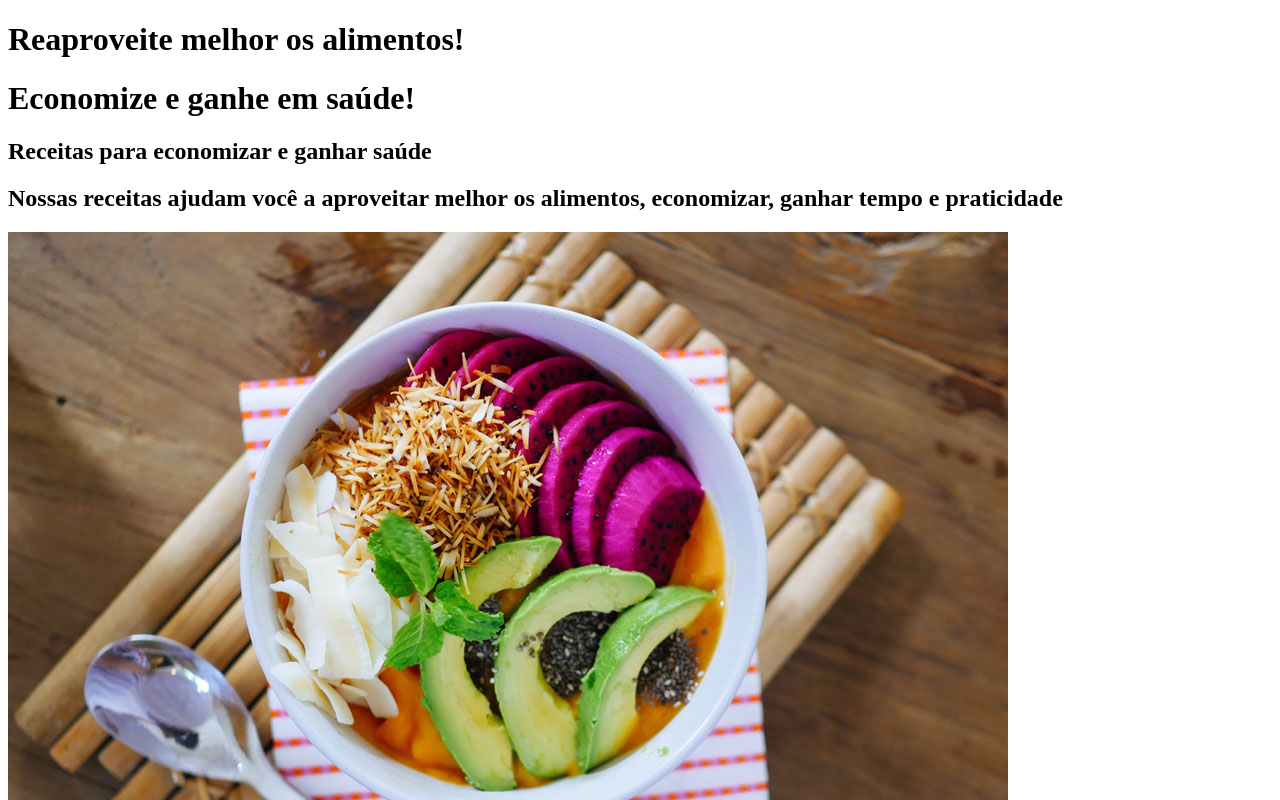
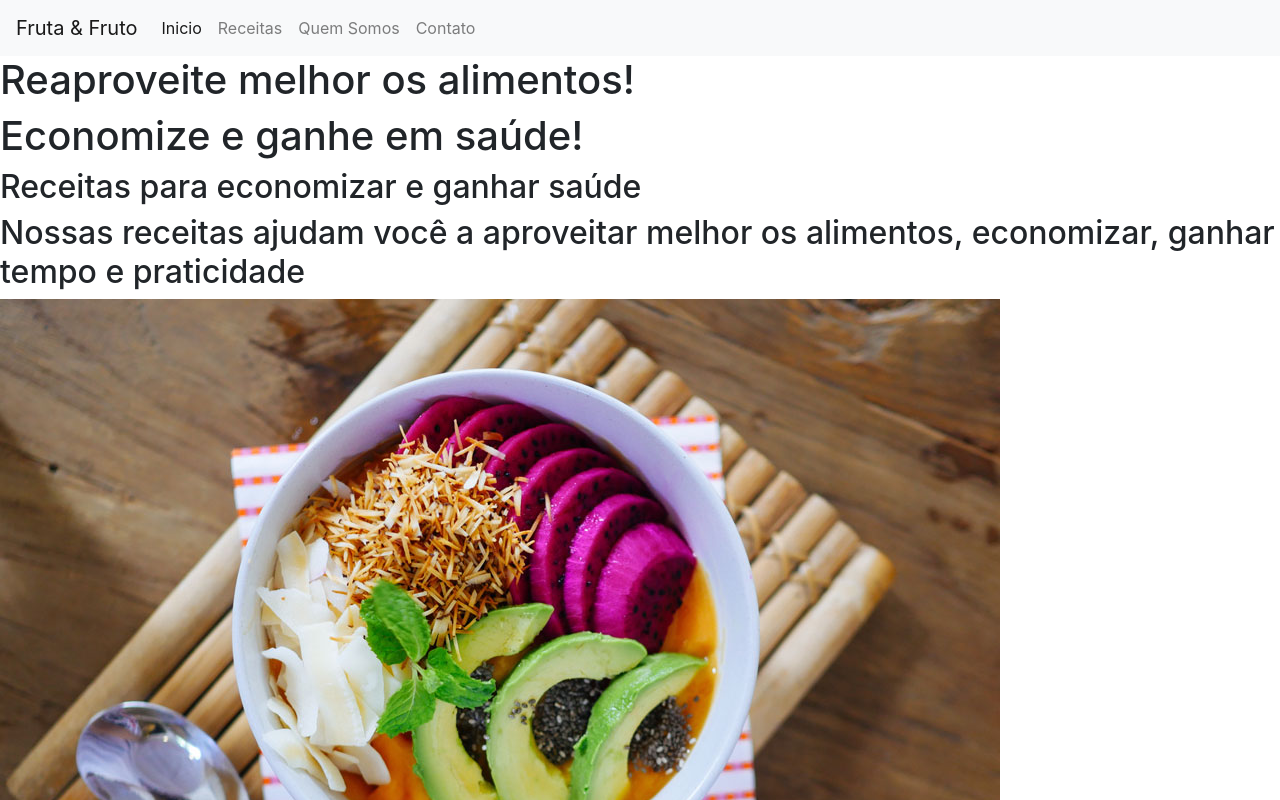
Before and after one commit to Natqueen/projetobootstrap, a plain HTML site: page index.html in a window 1280 px wide. Shown: the top 800 px of the page. Drawn offline with nearby package versions, Linux system fonts and the light colour scheme.

Commit message:
Atualização

```diff
--- a/index.html
+++ b/index.html
@@ -5,10 +5,34 @@
   <meta charset="utf-8">
   <meta name="viewport" content="width=device-width, initial-scale=1">
   <title>fruta e fruto</title>
+  <link rel="stylesheet" href="https://cdn.jsdelivr.net/npm/bootstrap@4.0.0/dist/css/bootstrap.min.css" integrity="sha384-Gn5384xqQ1aoWXA+058RXPxPg6fy4IWvTNh0E263XmFcJlSAwiGgFAW/dAiS6JXm" crossorigin="anonymous">
   <link rel="stylesheet" type="text/css" href="src/style.css">
 </head>
 
 <body>
+<nav class="navbar navbar-expand-lg navbar-light bg-light">
+  <a class="navbar-brand" href="#">Fruta & Fruto</a>
+  <button class="navbar-toggler" type="button" data-toggle="collapse" data-target="#navbarNav" aria-controls="navbarNav" aria-expanded="false" aria-label="Toggle navigation">
+    <span class="navbar-toggler-icon"></span>
+  </button>
+  <div class="collapse navbar-collapse" id="navbarNav">
+    <ul class="navbar-nav">
+      <li class="nav-item active">
+        <a class="nav-link" href="#">Inicio <span class="sr-only">(current)</span></a>
+      </li>
+      <li class="nav-item">
+        <a class="nav-link" href="#">Receitas</a>
+      </li>
+      <li class="nav-item">
+        <a class="nav-link" href="#">Quem Somos</a>
+      </li>
+      <li class="nav-item">
+        <a class="nav-link" href="#">Contato</a>
+      </li>
+    </ul>
+  </div>
+</nav>
+
   <title>fruto & fruta</title>
 
   <h1>Reaproveite melhor os alimentos!</h1>
@@ -43,7 +67,9 @@
   </p>
 
   <p>contato:<a href="mailto:email@frutafruto.com.br">email@frutafruto.com.br</a></p>
-
+  <script src="https://code.jquery.com/jquery-3.2.1.slim.min.js" integrity="sha384-KJ3o2DKtIkvYIK3UENzmM7KCkRr/rE9/Qpg6aAZGJwFDMVNA/GpGFF93hXpG5KkN" crossorigin="anonymous"></script>
+  <script src="https://cdn.jsdelivr.net/npm/popper.js@1.12.9/dist/umd/popper.min.js" integrity="sha384-ApNbgh9B+Y1QKtv3Rn7W3mgPxhU9K/ScQsAP7hUibX39j7fakFPskvXusvfa0b4Q" crossorigin="anonymous"></script>
+  <script src="https://cdn.jsdelivr.net/npm/bootstrap@4.0.0/dist/js/bootstrap.min.js" integrity="sha384-JZR6Spejh4U02d8jOt6vLEHfe/JQGiRRSQQxSfFWpi1MquVdAyjUar5+76PVCmYl" crossorigin="anonymous"></script>
   <script src=""></script>
 
 </body>
```
